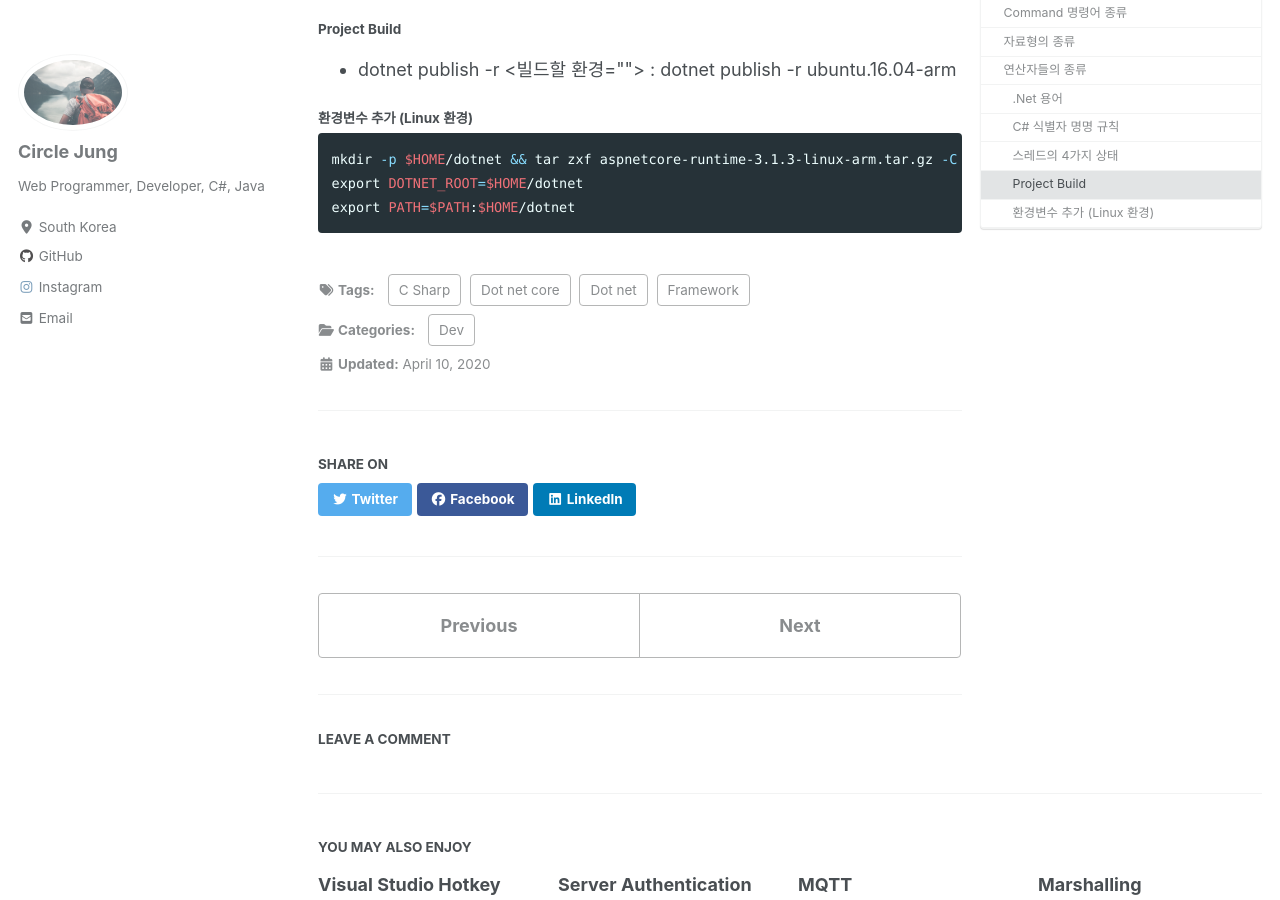
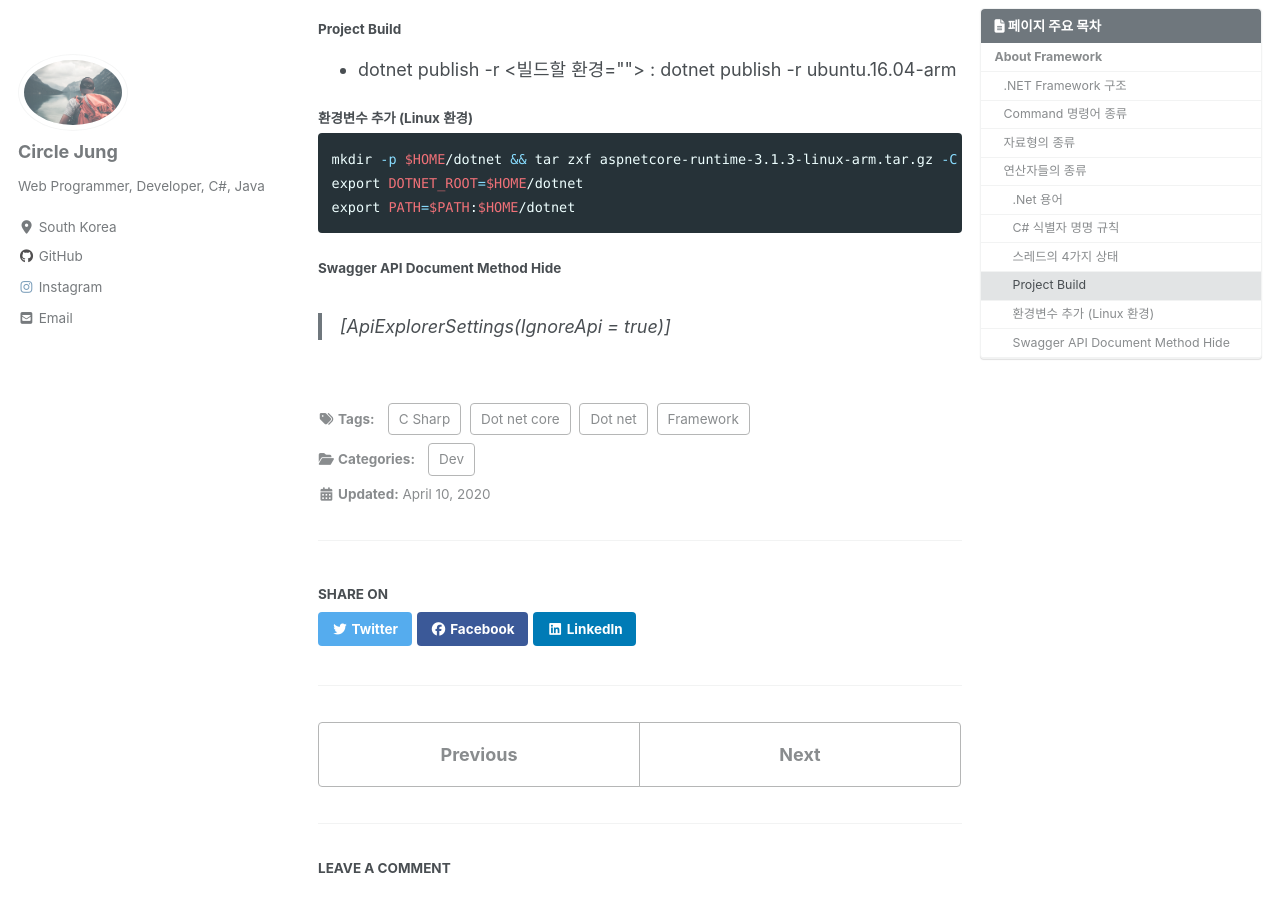
Before and after one commit to jwh0124/jwh0124.github.io, a Jekyll site: the page built from _posts/2020-04-10-dotnet_framework.md, in a window 1280 px wide and 900 px high, scrolled down 2396 px. Built offline with Jekyll 4.4.1, drawn with Linux system fonts in a browser that asks for light colours; cached includes are drawn as plain includes; nearby versions of some CDN libraries; comment, search, counter and statistics services are not loaded.

Commit message:
+ add swagger not use API hide

````diff
--- a/_posts/2020-04-10-dotnet_framework.md
+++ b/_posts/2020-04-10-dotnet_framework.md
@@ -98,3 +98,7 @@ mkdir -p $HOME/dotnet && tar zxf aspnetcore-runtime-3.1.3-linux-arm.tar.gz -C $H
 export DOTNET_ROOT=$HOME/dotnet
 export PATH=$PATH:$HOME/dotnet
 ```
+
+#### Swagger API Document Method Hide ####
+
+> [ApiExplorerSettings(IgnoreApi = true)]
````
